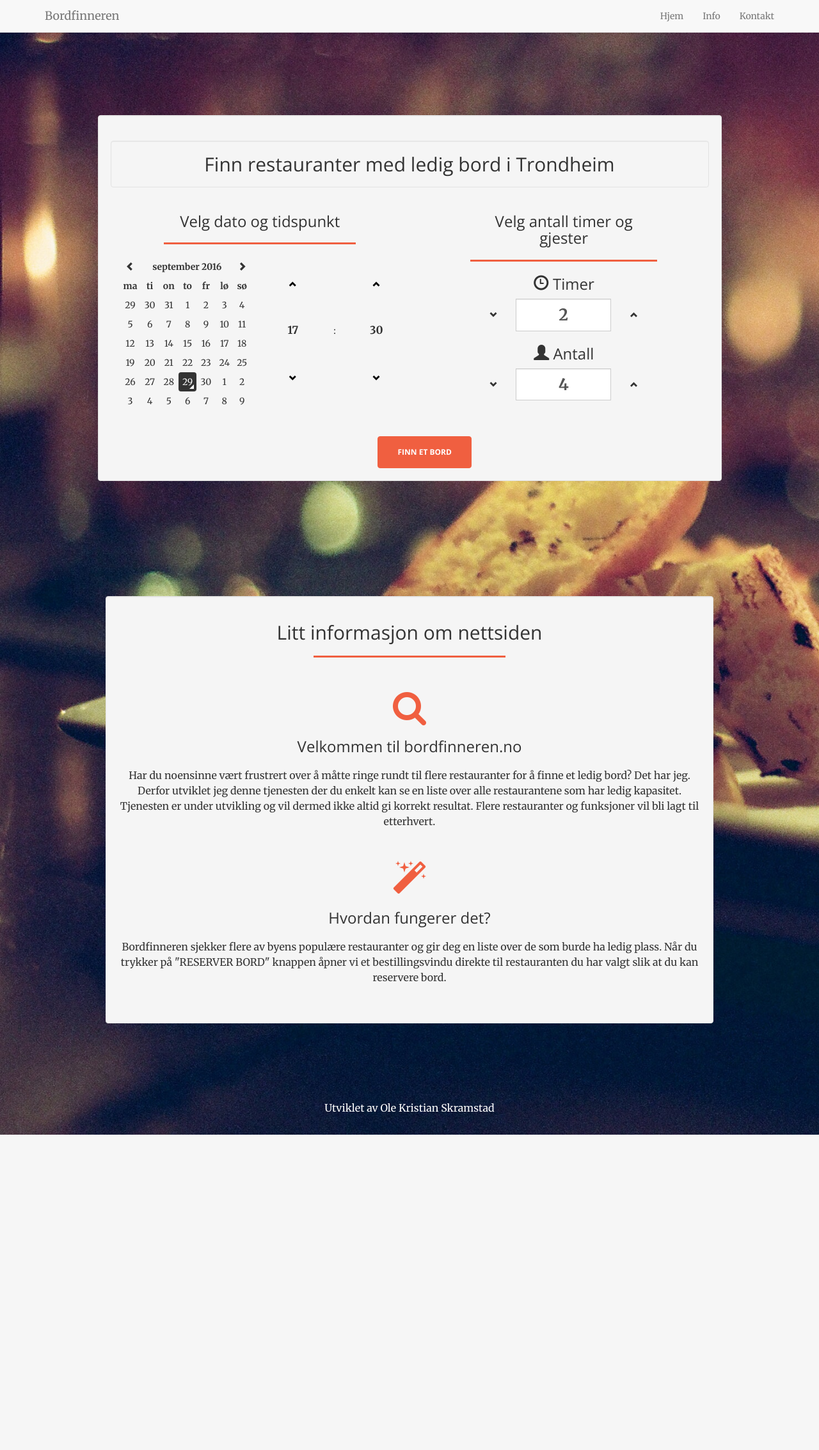
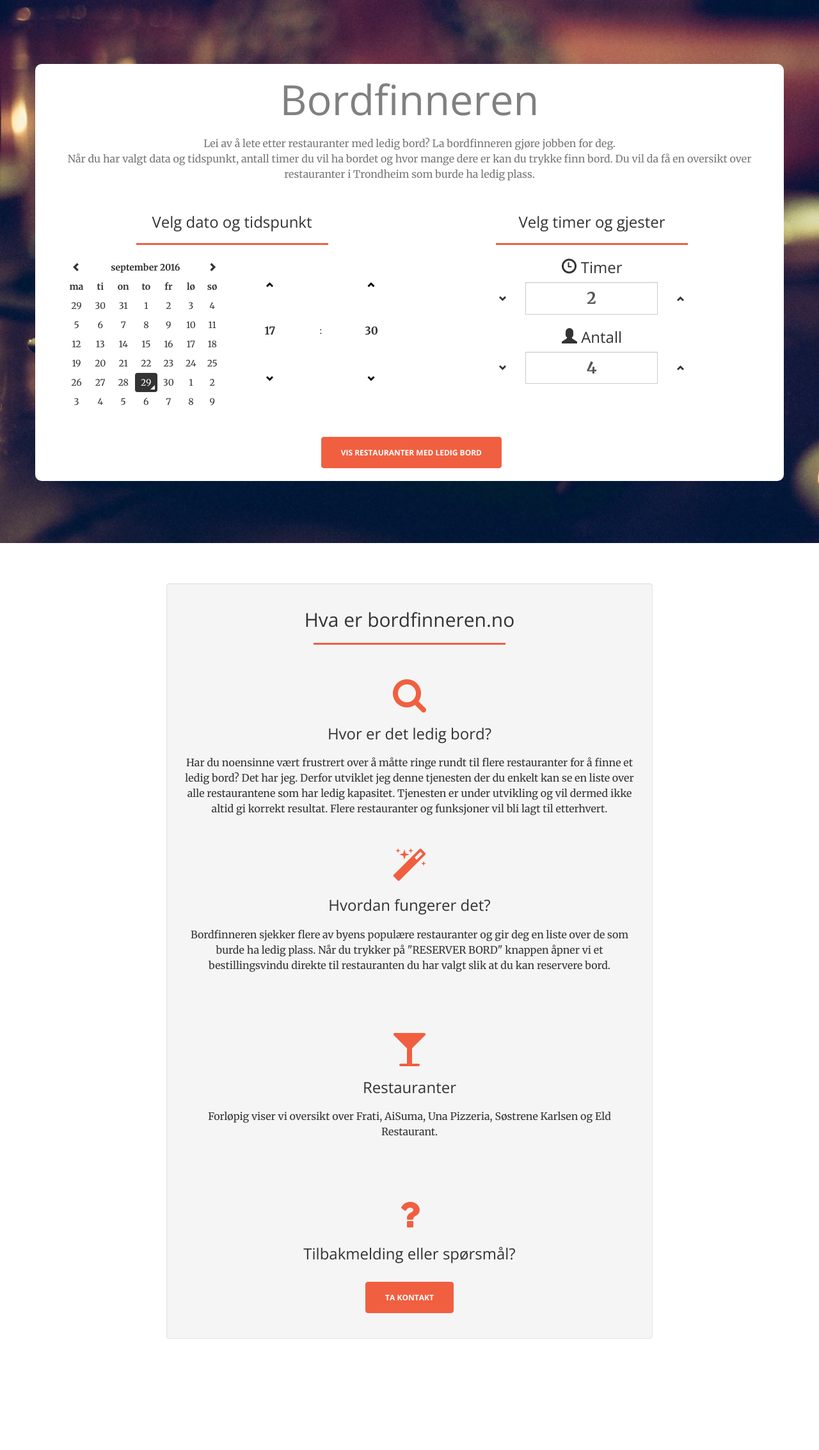
Before and after one commit to okristian1/bord, a Flask app: page / in a window 1280 px wide. Shown: the whole page at 64% size. Before the commit the page ends 1774 px from the top, so only its background shows below. Run offline with Flask 2, Linux system fonts and the light colour scheme; parts of the project's set-up code (start-up, migrations or seed data) failed here and were passed over; some libraries are stand-ins or nearby versions.

Commit message:
html formatting

```diff
--- a/static/styles/css/creative.css
+++ b/static/styles/css/creative.css
@@ -82,6 +82,11 @@
    background-image: linear-gradient(top, #dbdbdb, #cccccc);filter:progid:DXImageTransform.Microsoft.gradient(GradientType=0,startColorstr=#dbdbdb, endColorstr=#cccccc);
  }
 
+ .title {
+     color: grey;
+     font-weight:lighter;
+ }
+
 
 .btn {
   font-size: 12px;
@@ -114,7 +119,7 @@
 html,
 body {
     width: 100%;
-    height: auto;
+    height: 100%;
     background-image:url('../../media/headers/snack-min.jpg');
     background-size:cover;
     background-repeat: no-repeat;
@@ -123,6 +128,11 @@ body {
 body {
     font-family: Merriweather,'Helvetica Neue',Arial,sans-serif;
     margin-top: 0%;
+}
+
+.header {
+  background-color: white;
+  border-radius: 10px;
 }
 
 @media(min-width:992px) {
--- a/templates/base.html
+++ b/templates/base.html
@@ -75,36 +75,7 @@
 {% endblock %}
                 </head>
                 <body>
-                  <!-- Navigation -->
-                  <nav class="navbar navbar-default navbar-custom navbar-fixed-top">
-                      <div class="container">
-                          <!-- Brand and toggle get grouped for better mobile display -->
-                          <div class="navbar-header page-scroll">
-                              <button type="button" class="navbar-toggle" data-toggle="collapse" data-target="#bs-example-navbar-collapse-1">
-                                  <span class="sr-only">Toggle navigation</span>
-                                  Meny <i class="fa fa-bars"></i>
-                              </button>
-                              <a class="navbar-brand" href="/">Bordfinneren</a>
-                          </div>
-
-                          <!-- Collect the nav links, forms, and other content for toggling -->
-                          <div class="collapse navbar-collapse" id="bs-example-navbar-collapse-1">
-                              <ul class="nav navbar-nav navbar-right">
-                                  <li>
-                                      <a href="/">Hjem</a>
-                                  </li>
-                                  <li>
-                                      <a href="/about">Info</a>
-                                  </li>
-                                  <li>
-                                      <a href="/contact">Kontakt</a>
-                                  </li>
-                              </ul>
-                          <!-- /.navbar-collapse -->
-                        </div>
-                      </div>
-                      <!-- /.container -->
-                  </nav>
+                  <!-- Where we are heading we dont need no Navigation -->
                   <header>
                   <div id="content">{% block content %}{% endblock %}</div>
                 </header>
--- a/templates/dev.html
+++ b/templates/dev.html
@@ -9,7 +9,7 @@
 {% block content %}
     <div class="container">
     <div class="row">
-      <br><br><br><br><br>
+      <br>
 {% with messages = get_flashed_messages() %}
   {% if messages %}
 <div class="row">
@@ -24,10 +24,11 @@
   {% endif %}
 {% endwith %}
 <section>
-<div class="container">
-<div class="row">
-  <div class="col-xs-10 col-xs-offset-1 well">
-        <h2 class="well">Finn restauranter med ledig bord i Trondheim</h2>
+<div class="container header">
+  <div class="col-md-12 col-xs-12">
+<h1 class="title">Bordfinneren</h1>
+        <p class="text-muted">Lei av å lete etter restauranter med ledig bord? La bordfinneren gjøre jobben for deg. <br> Når du har valgt data og tidspunkt, antall timer du vil ha bordet og hvor mange dere er kan du trykke finn bord. Du vil da få en oversikt over restauranter i Trondheim som burde ha ledig plass.</p>
+<br>
       <div id="finnbord" class='col-lg-6 col-lg-offset-0 col-sm-8 col-sm-offset-2 col-xs-10 col-xs-offset-1'>
         <div class="row">
         <h3>Velg dato og tidspunkt</h3>
@@ -41,7 +42,7 @@
         </div>
               <div class="row">
                 <div class=" col-lg-4 col-lg-offset-1 col-sm-6 col-sm-offset-3 col-xs-12 text-center">
-                  <h3>Velg antall timer og gjester</h3>
+                  <h3>Velg timer og gjester</h3>
                   <hr>
                   <h3 class="text-center"><span class="glyphicon glyphicon-time"></span> Timer</h3>
                   <div class="input-group">
@@ -76,8 +77,9 @@
                     <br>
                     <div class="row">
                       <div class="col-md-10 col-md-offset-1">
-                    <div class="col-lg-2 col-lg-offset-5 text-center">
-                    <input type="submit" class="btn btn-primary btn-xl" value="Finn et bord">
+                    <div class="col-lg-2 col-lg-offset-4 text-center">
+                    <input type="submit" class="btn btn-primary btn-xl" value="Vis restauranter med ledig bord">
+                    <br><br>
                   </div>
                   </form>
                  </div>
@@ -88,16 +90,16 @@
 
 <section>
   <div class="container">
-  <div class="well col-lg-10 col-lg-offset-1 col-xs-12">
+  <div class="well col-lg-8 col-lg-offset-2 col-xs-12">
       <div class="text-center">
         <br>
-        <h2 class="section-heading">Litt informasjon om nettsiden</h2>
+        <h2 class="section-heading">Hva er bordfinneren.no</h2>
         <hr class="primary">
       </div>
       <div class="text-center">
       <div class="service-box">
         <i class="fa fa-4x fa-search wow bounceIn text-primary"></i>
-        <h3>Velkommen til bordfinneren.no</h3>
+        <h3>Hvor er det ledig bord?</h3>
         <p>Har du noensinne vært frustrert over å måtte ringe rundt til flere restauranter for å finne et ledig bord?
         Det har jeg. Derfor utviklet jeg denne tjenesten der du enkelt kan se en liste over alle restaurantene som har ledig kapasitet.
       Tjenesten er under utvikling og vil dermed ikke altid gi korrekt resultat. Flere restauranter og funksjoner vil bli lagt til etterhvert.</p>
@@ -113,6 +115,26 @@
           <br>
         </div>
       </div>
+      <div class="text-center">
+          <div class="service-box">
+            <i class="fa fa-4x fa-glass wow bounceIn text-primary" data-wow-delay=".2s"></i>
+            <h3>Restauranter</h3>
+            <p>Forløpig viser vi oversikt over Frati, AiSuma, Una Pizzeria, Søstrene Karlsen og Eld Restaurant.
+            </p>
+            <br>
+            <br>
+          </div>
+        </div>
+      <div class="text-center">
+          <div class="service-box">
+            <i class="fa fa-4x fa-question wow bounceIn text-primary" data-wow-delay=".2s"></i>
+            <h3>Tilbakmelding eller spørsmål?</h3>
+            <br>
+            <a href="/contact" class="btn btn-primary btn-xl">Ta kontakt<a>
+            <br>
+            <br>
+          </div>
+        </div>
     </div>
   </div>
   </section>
```
Also changed, not shown: templates/contact.html (+6 -3 lines).
